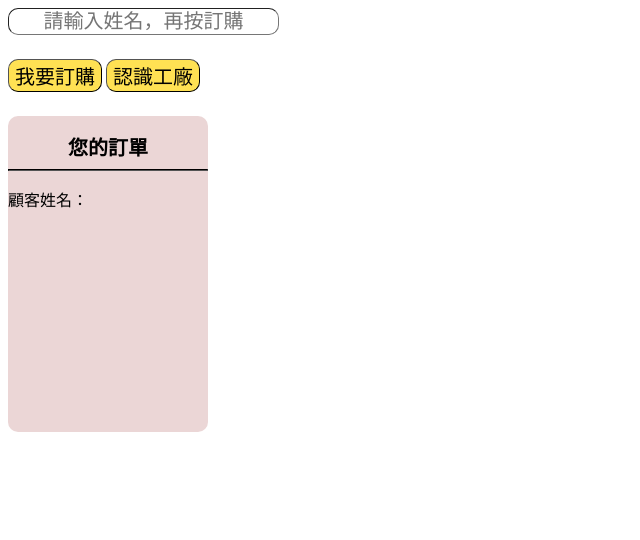
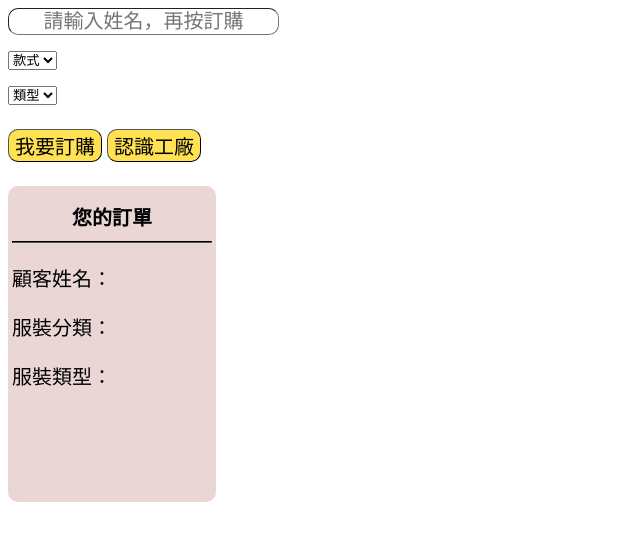
Before and after one commit to aelgy/javascript_lesson1, a plain HTML site: page index.html in a window 1280 px wide. Shown: the whole page, without its empty margins (0-640 px from the left). Drawn offline with Linux system fonts and the light colour scheme.

Commit message:
add select section

```diff
--- a/index.html
+++ b/index.html
@@ -11,6 +11,22 @@
 
 <body>
   <input type="text" id="name" placeholder="請輸入姓名，再按訂購">
+  <div class="section">
+    <select id="types">
+      <option value="" selected disabled>款式</option>
+      <option value="man">男裝</option>
+      <option value="women">女裝</option>
+    </select>
+  </div>
+  <div class="section">
+    <div>
+      <select id="items">
+        <option value="" selected disabled>類型</option>
+        <option value="jacket">外套</option>
+        <option value="cloth">上衣</option>
+        <option value="pants">下身</option>
+      </select>
+    </div>
     <div id="buttonSection">
       <button class='order' onclick="order()">
         我要訂購
@@ -29,7 +45,14 @@
       <p>
         顧客姓名：<span id=nameCheck></span>
       </p>
+      <p>
+        服裝分類：<span id="userTypes"></span>
+      </p>
+      <p>
+        服裝類型：<span id="userItems"></span>
+      </p>
     </div>
+
 </body>
 
 </html>
--- a/main.js
+++ b/main.js
@@ -3,6 +3,14 @@ function order() {
   if (str.trim() === "") return alert("請輸入姓名");
   alert(str + "，謝謝您對我們的衣服有興趣！請致電 0987-654-321，會有專人提供您報價！");
   document.getElementById('nameCheck').textContent = str;
+  const types = document.getElementById('types');
+  const typesIndex = types.selectedIndex;
+  const typesText = types.options[typesIndex].text;
+  document.getElementById('userTypes').textContent = typesText;
+  const items = document.getElementById('items');
+  const itemsIndex = items.selectedIndex;
+  const itemsText = items.options[itemsIndex].text;
+  document.getElementById('userItems').textContent = itemsText;
 }
 
 function recognize() {
--- a/style.css
+++ b/style.css
@@ -40,7 +40,7 @@ button.recog:hover {
   width: 200px;
   height: 300px;
   border-radius: 10px;
-  padding: 8px 0px;
+  padding: 8px 4px;
 }
 
 #orderHr {
@@ -54,3 +54,9 @@ button.recog:hover {
   align-items: center;
   margin: 8px 0px 8px 0px;
 }
+
+div.section {
+  font-size: 20px;
+  margin: 12px 0px;
+  border-radius: 10px;
+}
```
Lines whose indentation alone changed are shown as unchanged.
